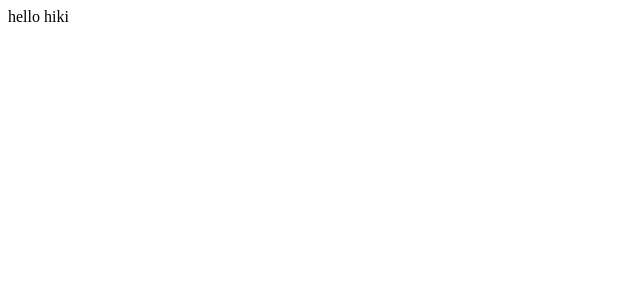
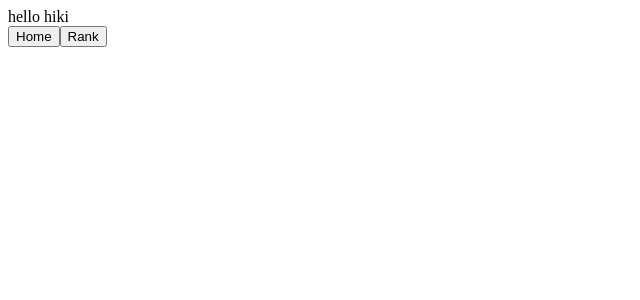
Before and after one commit to threeehouse/trash-can, a Next.js app: page /home in a window 1280 px wide. Shown: the top 300 px of the page, without its empty margins (0-640 px from the left). Built offline with nearby package versions, Linux system fonts and the light colour scheme.

Commit message:
네비게이션 컴포넌트 일단 만듬

```diff
--- /dev/null
+++ b/src/components/Navigation/index.tsx
@@ -0,0 +1,8 @@
+export function Navigation() {
+  return (
+    <div>
+      <button>Home</button>
+      <button>Rank</button>
+    </div>
+  );
+}
--- /dev/null
+++ b/src/components/index.ts
@@ -0,0 +1 @@
+export * from './Navigation';
--- a/src/pages/_app.tsx
+++ b/src/pages/_app.tsx
@@ -1,5 +1,12 @@
 import type { AppProps } from 'next/app';
 
+import { Navigation } from '../components';
+
 export default function App({ Component, pageProps }: AppProps) {
-  return <Component {...pageProps} />;
+  return (
+    <div>
+      <Component {...pageProps} />
+      <Navigation />
+    </div>
+  );
 }
```
